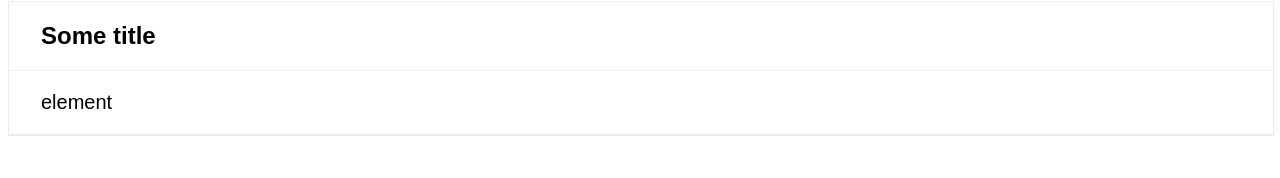
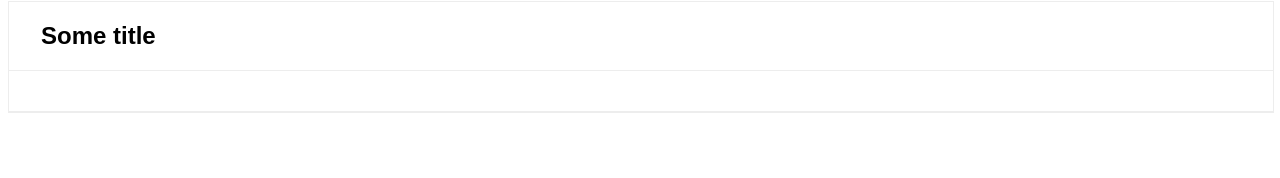
Before and after one commit to hohooio823/synthesis-test, a React (Create React App) app: page / in a window 1280 px wide. Both pictures are taken after a click on the button "Click me!". Shown: the part 122-300 px from the top of the page. Built offline with nearby package versions, Linux system fonts and the light colour scheme.

Commit message:
fix: add key to mapped elements

```diff
--- a/src/Components/List/List.tsx
+++ b/src/Components/List/List.tsx
@@ -32,7 +32,7 @@ class List extends Component<ListProps> {
           {this.props.header}
         </Header>
         <Container>
-          {this.props.elements.map( element => <Element>element</Element> )}
+          {this.props.elements.map( (element,index) => <Element key={index}>{element}</Element> )}
         </Container>
       </Card>
     );
```
